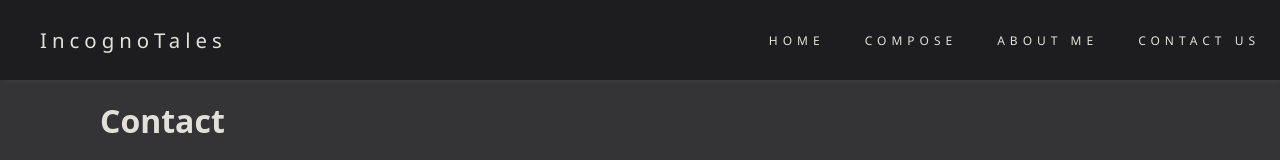
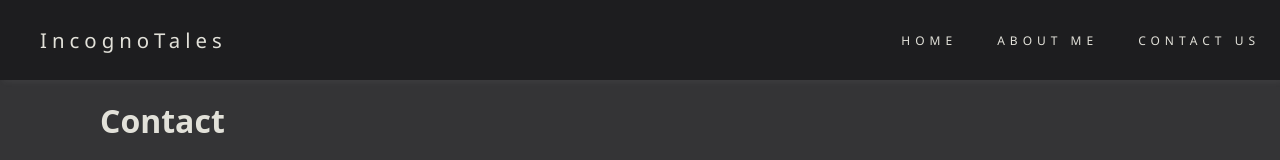
Before and after one commit to prajwal-longia/secrets-angular, an Angular app: page /contact in a window 1280 px wide. Shown: the top 160 px of the page. Built offline with nearby package versions, Linux system fonts and the light colour scheme.

Commit message:
fixed header error and added favicon

```diff
--- a/src/app/common/header/header.component.html
+++ b/src/app/common/header/header.component.html
@@ -2,7 +2,7 @@
     <ul>
       <li id="index" class="hideOnMobile logo"><a href="/home">IncognoTales</a></li>
       <li id="home" class="hideOnMobile"><a href="/home">HOME</a></li>
-      <li id="compose" class="hideOnMobile"><a href="/compose">COMPOSE</a></li>
+      <li id="compose" class="hideOnMobile" *ngIf="userIsAuthenticated"><a href="/compose">COMPOSE</a></li>
       <li id="about" class="hideOnMobile"><a href="/about">ABOUT ME</a></li>
       <li id="contact" class="hideOnMobile"><a href="/contact">CONTACT US</a></li>
       <li id="account" class="hideOnMobile" *ngIf="userIsAuthenticated"><a (click)="onLogout()">LOGOUT</a>
@@ -17,7 +17,7 @@
     <ul class="sidebar">
       <li id="button" (click)=hideSidebar()><a [routerLink]=""><svg xmlns="http://www.w3.org/2000/svg" height="26" viewBox="0 -960 960 960" width="26"><path d="m256-200-56-56 224-224-224-224 56-56 224 224 224-224 56 56-224 224 224 224-56 56-224-224-224 224Z"/></svg></a></li>
       <li id="home"><a href="/home">HOME</a></li>
-      <li id="compose" ><a href="/compose">COMPOSE</a></li>
+      <li id="compose" ><a href="/compose" *ngIf="userIsAuthenticated">COMPOSE</a></li>
       <li id="about"><a href="/about">ABOUT ME</a></li>
       <li id="contact"><a href="/contact">CONTACT US</a></li>
       <li id="account" *ngIf="userIsAuthenticated"><a (click)="onLogout()">LOGOUT</a></li>
--- a/src/index.html
+++ b/src/index.html
@@ -2,7 +2,7 @@
 <html lang="en">
 <head>
   <meta charset="utf-8">
-  <title>SecretsAngular</title>
+  <title>IncognoTales</title>
   <base href="/">
   <meta name="viewport" content="width=device-width, initial-scale=1">
   <link rel="icon" type="image/x-icon" href="favicon.ico">
```
Also changed, not shown: 1 other file (tests, documents, lock files or other folders).
